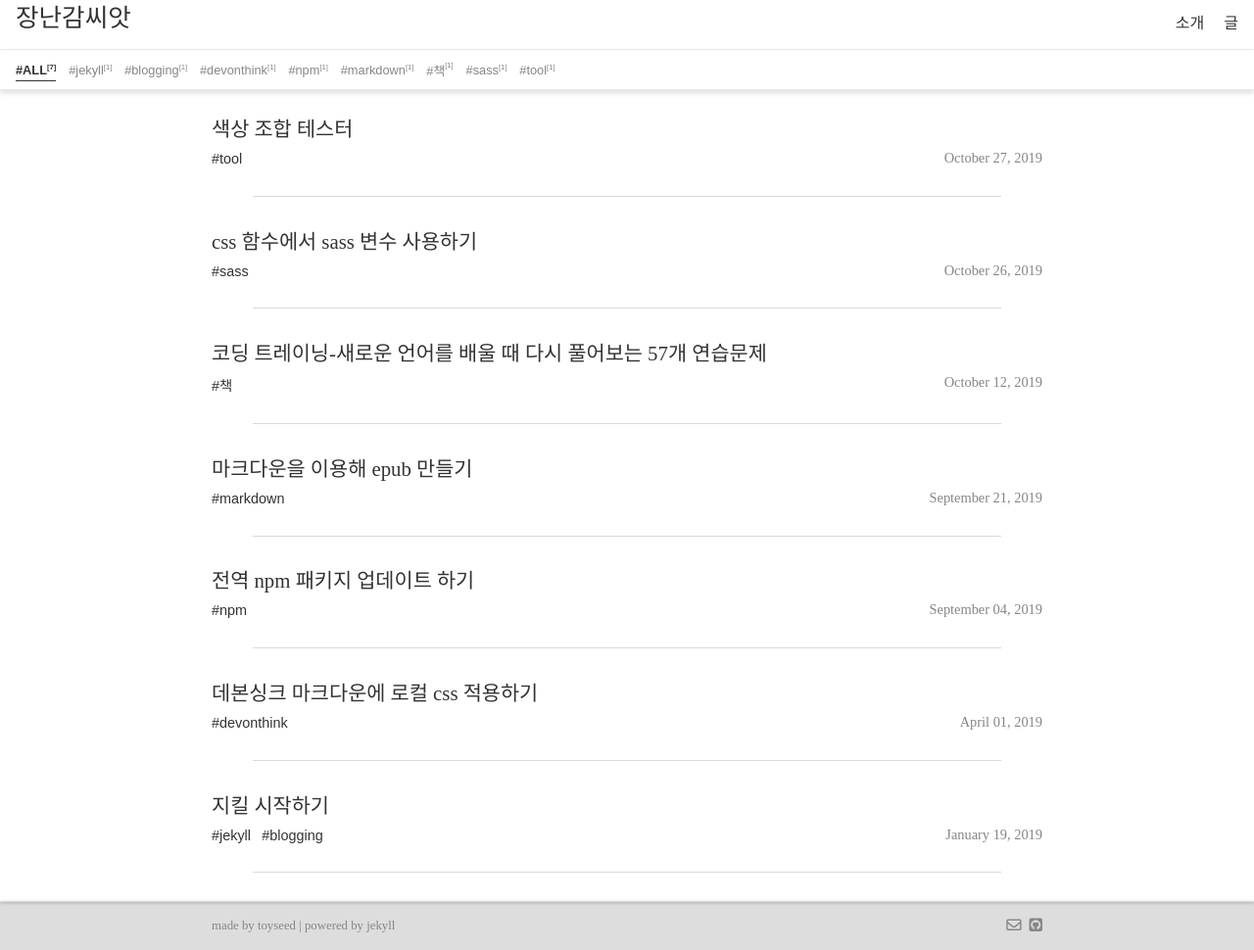
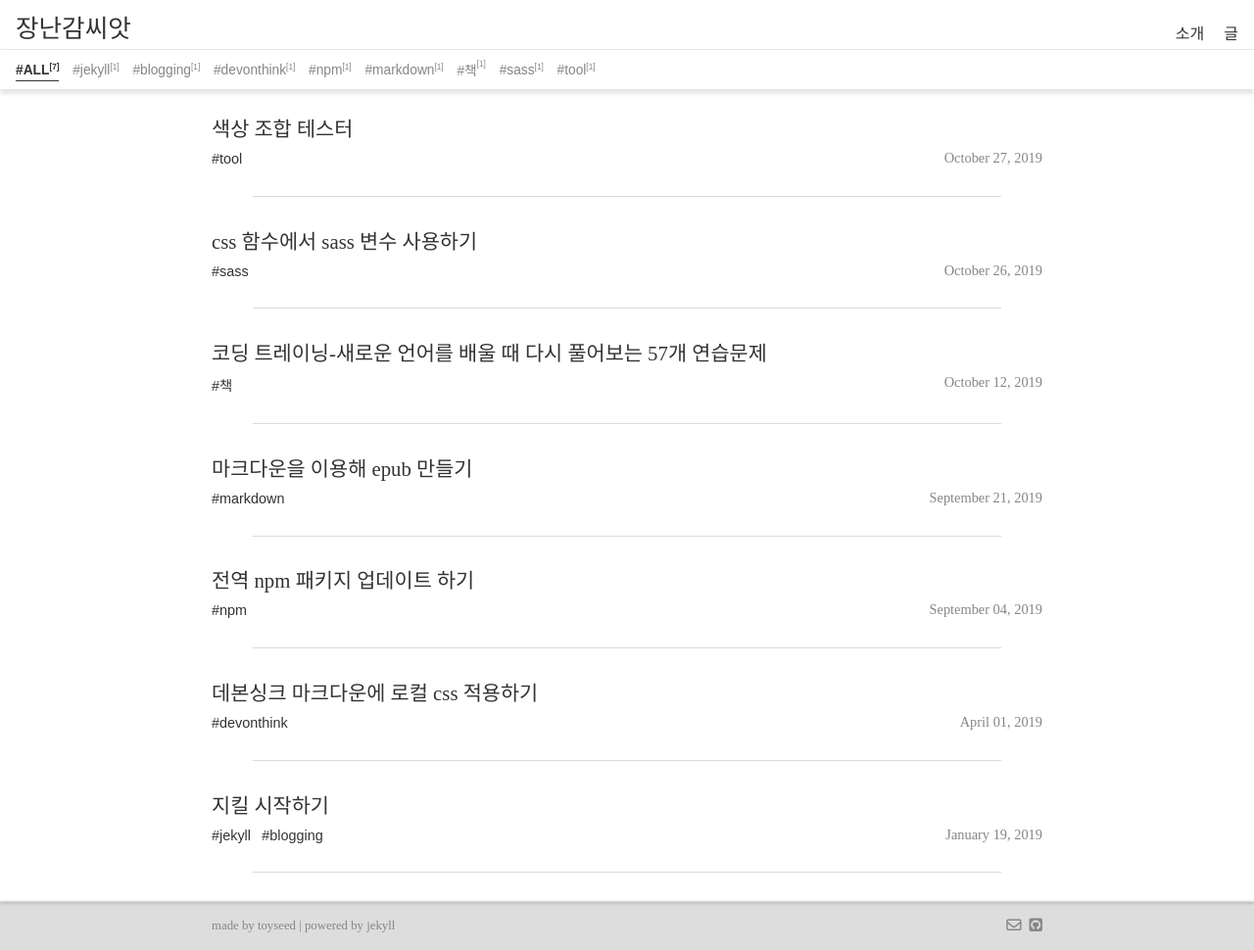
Before and after one commit to toyseed/toyseed.github.io, a Jekyll site: the page built from index.html, in a window 1280 px wide and 970 px high. Shown: the whole window at 98% size. Built offline with Jekyll 4.4.1, drawn with Linux system fonts in a browser that asks for light colours; nearby versions of some CDN libraries.

Commit message:
fix header ui issue

```diff
--- a/_sass/_draft.scss
+++ b/_sass/_draft.scss
@@ -58,7 +58,7 @@ body {
   display: flex;
   justify-content: space-between;
   align-items: flex-end;
-  padding: 0 $base-gutter $base-gutter;
+  padding: 0 $base-gutter 5px;
 
   font-size: inherit;
   color: inherit;
@@ -94,7 +94,7 @@ body {
 .tag-nav_tags {
   white-space: nowrap;
   overflow-x: auto;
-  font-size: 0.8em;
+  font-size: 0.86em;
   font-family: sans-serif;
   color: $sub-font-color;
   align-items: center;
--- a/assets/css/post/color-tester.scss
+++ b/assets/css/post/color-tester.scss
@@ -14,6 +14,9 @@
   min-width: calc(#{$content-max-width / 2} - 3rem);
 }
 
+.color-controller_wrap {
+
+}
 .color-box {
   display: flex;
   flex-wrap: wrap;
```
